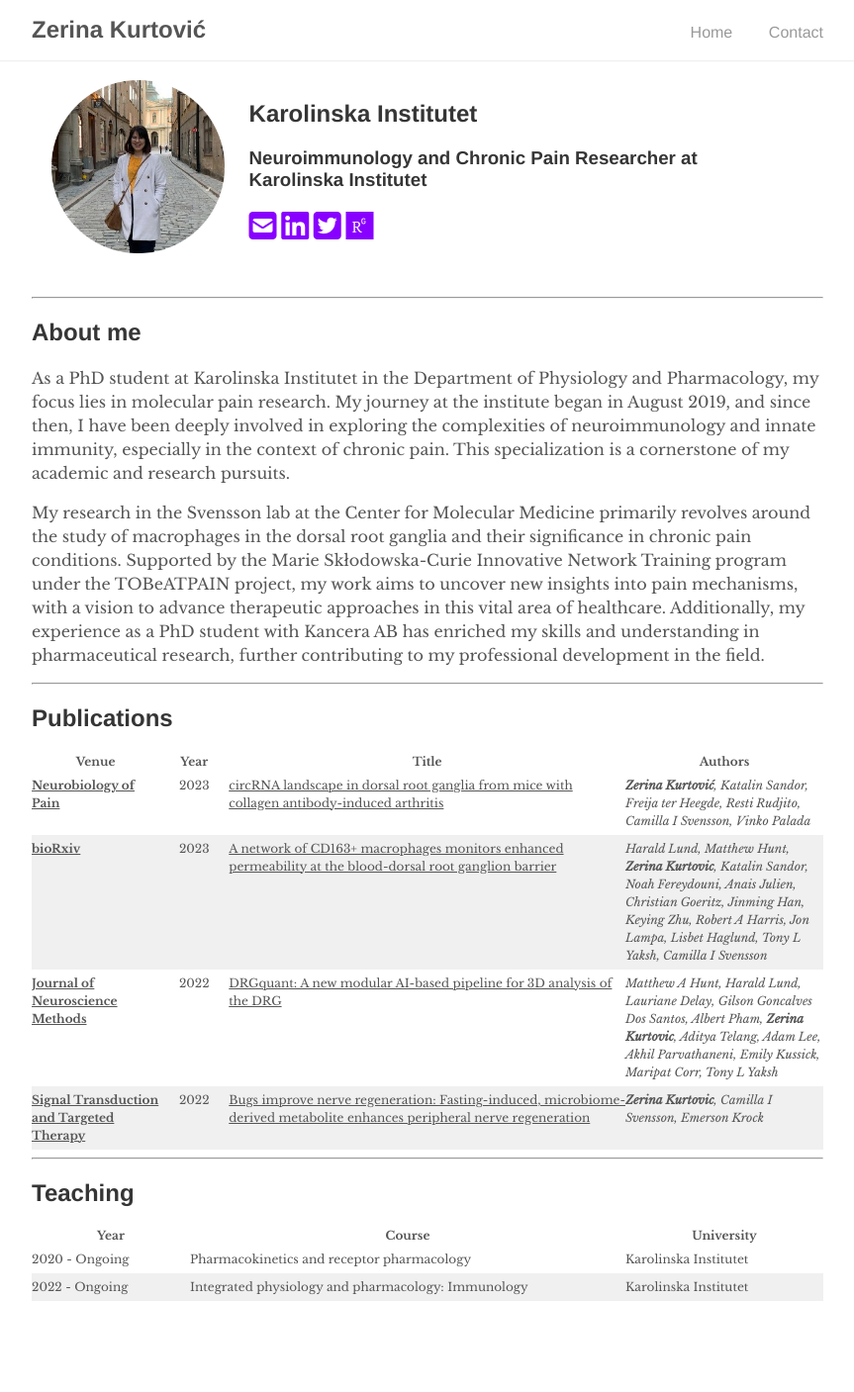
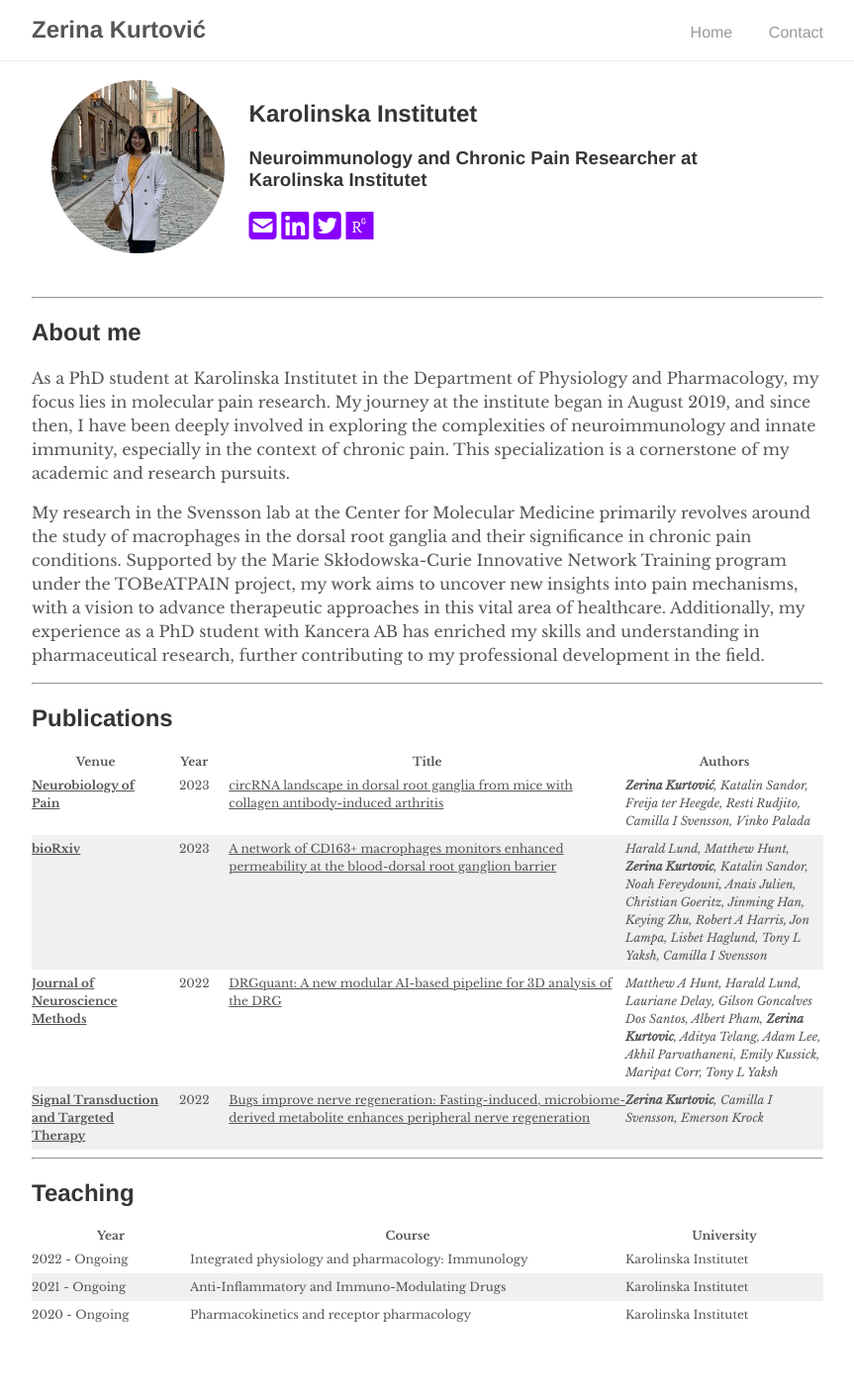
Before and after one commit to ZerinaKurtovic/zerinakurtovic.github.io, a Jekyll site: the page built from index.md, in a window 1280 px wide. Shown: the whole page at 99% size, without its empty margins (208-1071 px from the left). Built offline with Jekyll 4.4.1, drawn with Linux system fonts in a browser that asks for light colours; nearby versions of some CDN libraries; a style sheet for code colours, icons or effects is not loaded; before the commit the page ends 1379 px from its top, so only the background shows below that.

Commit message:
Update teaching

```diff
--- a/_data/teaching.yml
+++ b/_data/teaching.yml
@@ -1,9 +1,14 @@
 1:
+  course: 'Integrated physiology and pharmacology: Immunology'
+  uni: 'Karolinska Institutet'
+  year: '2022 - Ongoing'
+
+2:
+  course: 'Anti-Inflammatory and Immuno-Modulating Drugs'
+  uni: 'Karolinska Institutet'
+  year: '2021 - Ongoing'
+
+3:
   course: 'Pharmacokinetics and receptor pharmacology'
   uni: 'Karolinska Institutet'
   year: '2020 - Ongoing'
-
-2:
-  course: 'Integrated physiology and pharmacology: Immunology'
-  uni: 'Karolinska Institutet'
-  year: '2022 - Ongoing'
```
